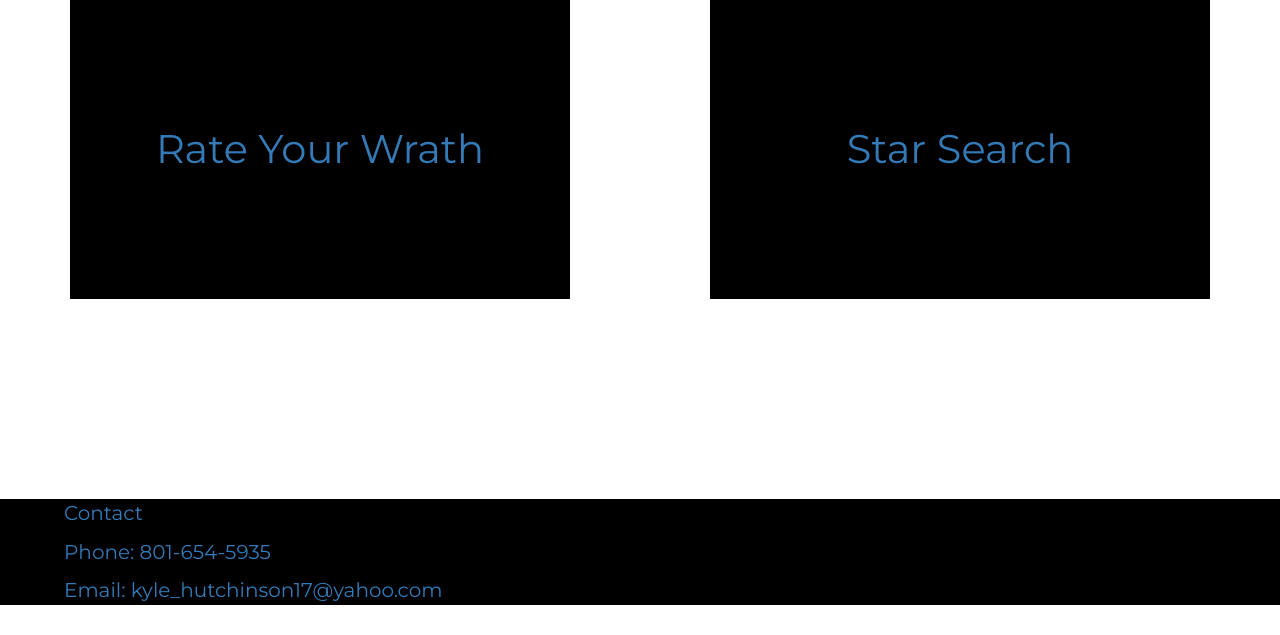
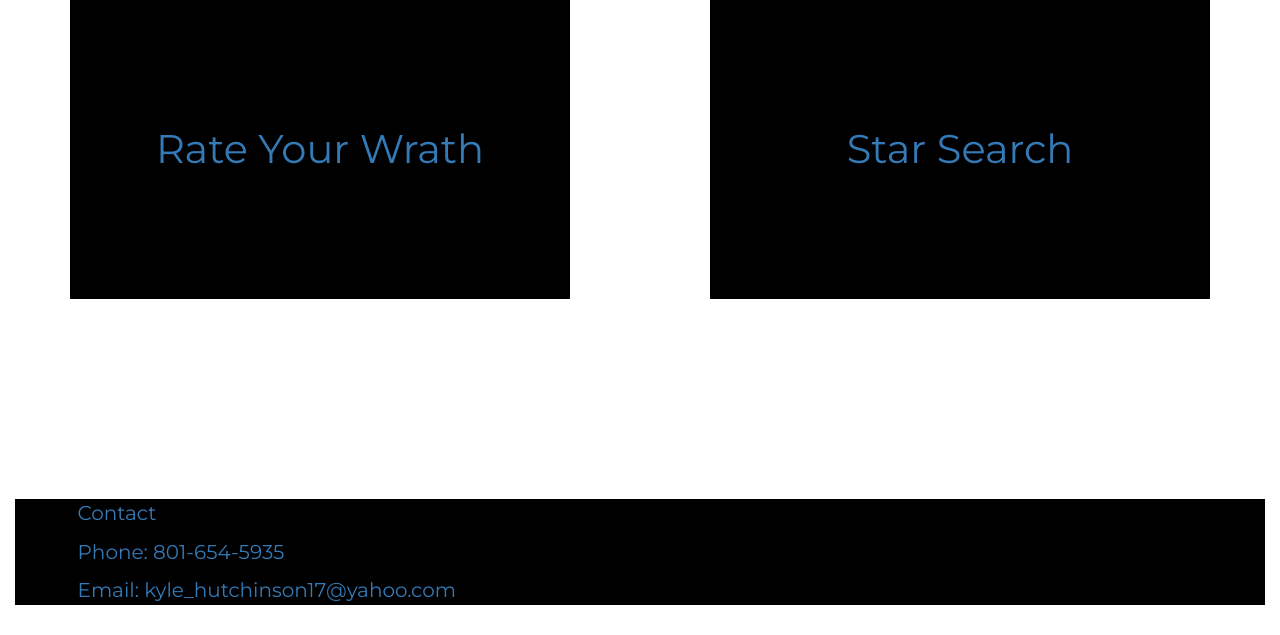
Before and after one commit to KyBEx/my-portfolio, a PHP site: page /index.html in a window 1280 px wide. Shown: the part 1565-2200 px from the top of the page. Run offline with PHP 8.4, Linux system fonts and the light colour scheme; some libraries are stand-ins or nearby versions; some web fonts are replaced.

Commit message:
text and formatting updates

```diff
--- a/index.html
+++ b/index.html
@@ -99,12 +99,10 @@
                     </a>
                 </div> -->
             </div>
-            <div class="row">
-                <div id="portfolio-contact">
-                    <p class="contact-info">Contact<p>
-                    <p class="contact-info">Phone: 801-654-5935</p>
-                    <p class="contact-info">Email: kyle_hutchinson17@yahoo.com</p>
-                </div>
+            <div id="portfolio-contact">
+                <p class="contact-info">Contact<p>
+                <p class="contact-info">Phone: 801-654-5935</p>
+                <p class="contact-info">Email: kyle_hutchinson17@yahoo.com</p>
             </div>
         </div>
 
--- a/style.css
+++ b/style.css
@@ -271,6 +271,7 @@ Profile / Contacts
 #portfolio-contact {
     height: auto;
     background-color: black;
+    bottom: 0;
 }
 
 .contact-info {
```
